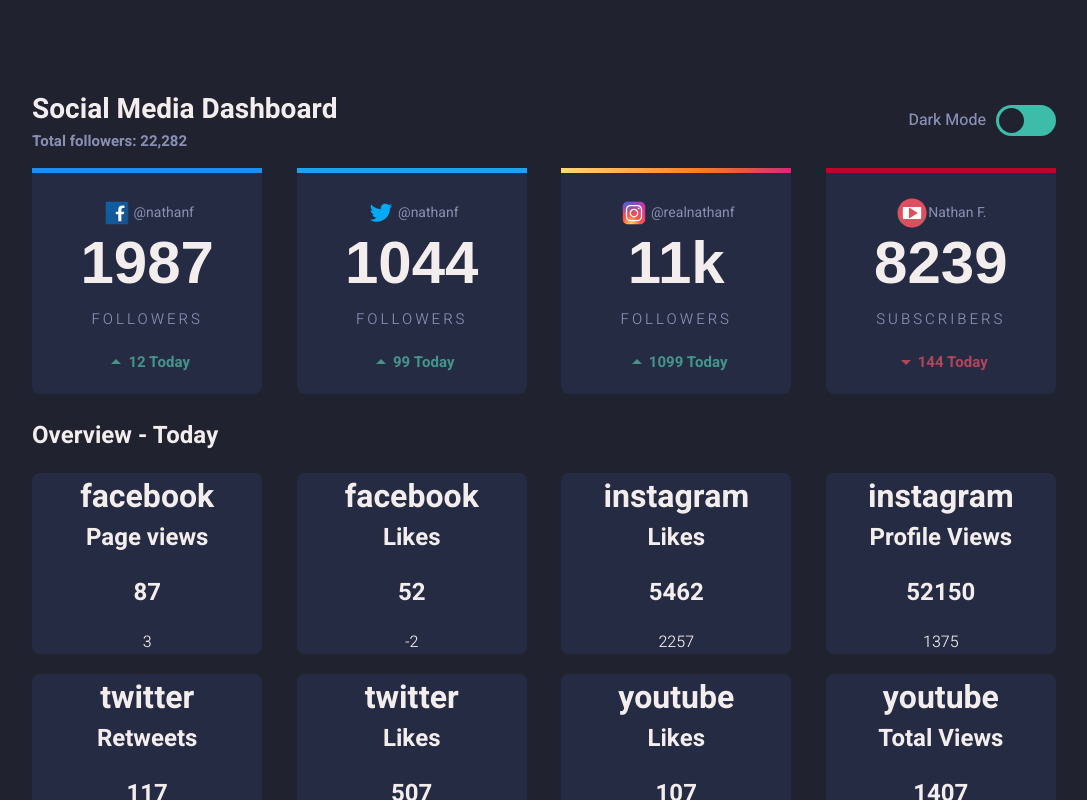
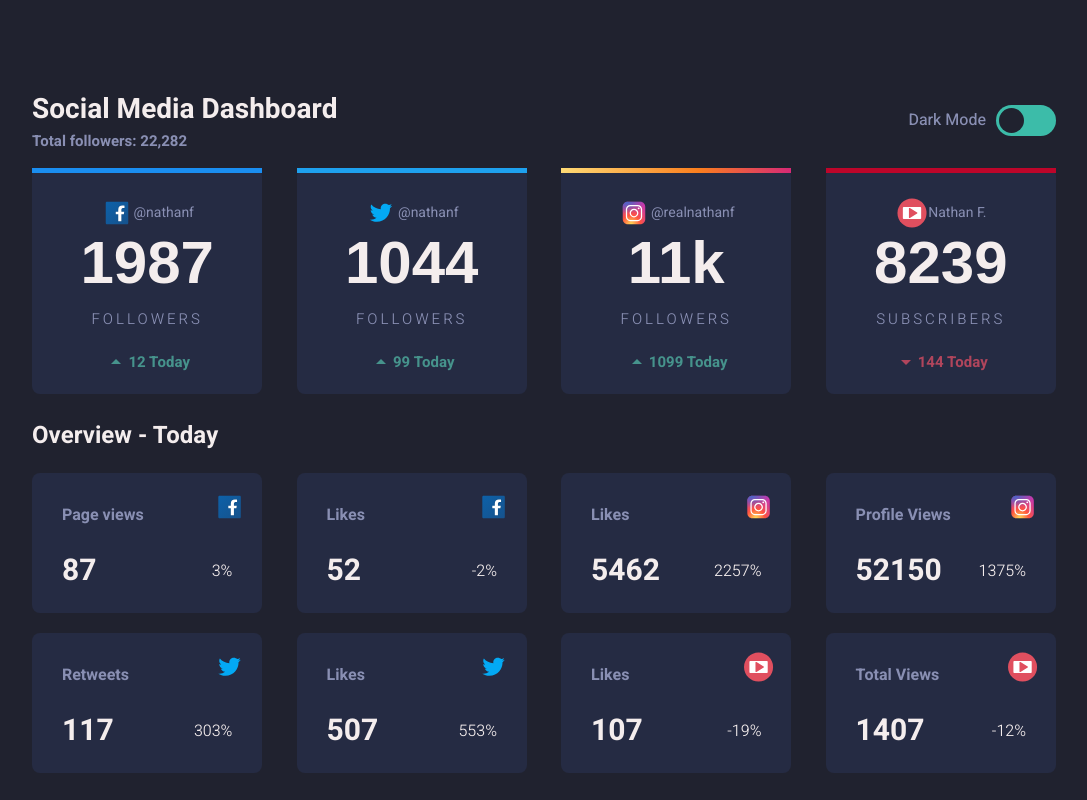
Before and after one commit to KacagoHollo/social-media-dashbord-react, a React (Create React App) app: page / in a window 1280 px wide. Shown: the whole page, without its empty margins (96-1183 px from the left). Built offline with nearby package versions, Linux system fonts and the light colour scheme; a web font is replaced by a local one.

Commit message:
overview card positions

```diff
--- a/src/App.css
+++ b/src/App.css
@@ -352,6 +352,7 @@ body div.overview div.main-two {
 }
 
 body div.overview div.main-two div.over {
+  position: relative;
   display: -webkit-box;
   display: -ms-flexbox;
   display: flex;
@@ -367,5 +368,68 @@ body div.overview div.main-two div.over {
           justify-content: center;
   width: 18vw;
   border-radius: 8px;
+  padding-bottom: 100px;
+}
+
+body div.overview div.main-two div.over h2.type {
+  position: absolute;
+  top: 30px;
+  left: 30px;
+  font-size: 16px;
+  font-weight: 700;
+  color: #898fb3;
+}
+
+body div.overview div.main-two div.over h2.amount {
+  position: absolute;
+  bottom: 0px;
+  left: 30px;
+  font-size: 30px;
+}
+
+body div.overview div.main-two div.over p {
+  position: absolute;
+  bottom: 30px;
+  right: 30px;
+}
+
+body div.overview div.main-two div.over h1 {
+  display: -webkit-box;
+  display: -ms-flexbox;
+  display: flex;
+  -webkit-box-align: center;
+      -ms-flex-align: center;
+          align-items: center;
+  -webkit-box-pack: end;
+      -ms-flex-pack: end;
+          justify-content: flex-end;
+  -ms-flex-wrap: wrap;
+      flex-wrap: wrap;
+  width: 100%;
+  margin-top: 10px;
+}
+
+body div.overview div.main-two div.over h1 span.icons {
+  display: -webkit-box;
+  display: -ms-flexbox;
+  display: flex;
+  -webkit-box-align: center;
+      -ms-flex-align: center;
+          align-items: center;
+  -webkit-box-pack: center;
+      -ms-flex-pack: center;
+          justify-content: center;
+  -ms-flex-wrap: wrap;
+      flex-wrap: wrap;
+  width: 18%;
+  height: 30px;
+  -webkit-transform: translate(-30%, 30%);
+          transform: translate(-30%, 30%);
+}
+
+body div.overview div.main-two div.over h1 span.icons svg {
+  width: 30px;
+  height: 30px;
+  text-align: center;
 }
 /*# sourceMappingURL=App.css.map */
--- a/src/App.scss
+++ b/src/App.scss
@@ -239,7 +239,6 @@
               font-size: 60px;
               font-family: 'Mukta Mahee', sans-serif;
               font-weight: 700;
-              // letter-spacing: 0.1em;
             }
             h1:nth-child(4) {
               font-weight: 300;
@@ -294,11 +293,8 @@
           flex-wrap: wrap;
           gap: 20px;
 
-          // h2 {
-          //   position: absolute;
-          // }
-
           div.over {
+            position: relative;
             display: flex;
             flex-direction: column;
             align-items: center;
@@ -306,6 +302,63 @@
 
             width: 18vw;
             border-radius: 8px;
+
+            padding-bottom: 100px;
+
+            h2.type {
+              position: absolute;
+              top: 30px;
+              left: 30px;
+
+
+              font-size: 16px;
+              font-weight: 700;
+              color: #898fb3;
+            }
+
+            h2.amount {
+              position: absolute;
+              bottom: 0px;
+              left: 30px;
+
+              font-size: 30px;
+            }
+
+            p {
+              position: absolute;
+              bottom: 30px;
+              right: 30px;
+            }
+
+            h1 {
+              display: flex;
+              align-items: center;
+              justify-content: flex-end;
+              flex-wrap: wrap;
+
+              width: 100%;
+
+              margin-top: 10px;
+
+              span.icons {
+                display: flex;
+                align-items: center;
+                justify-content: center;
+                flex-wrap: wrap;
+
+                width: 18%;
+                height: 30px;
+
+                transform: translate(-30%, 30%);
+
+              }
+              span.icons svg {
+                width: 30px;
+                height: 30px;
+                text-align: center;
+              }
+            }
+
           }
         }
 
--- a/src/components/Overview.jsx
+++ b/src/components/Overview.jsx
@@ -1,13 +1,24 @@
-import React from 'react'
+import React from 'react';
+import smIcons from '../data/smicons';
+import ArrowDropDownIcon from '@mui/icons-material/ArrowDropDown';
+import ArrowDropUpIcon from '@mui/icons-material/ArrowDropUp';
 
 function Overview({event}) {
+  console.log(event)
+  const platName = event.platform;
+
+  Intl.NumberFormat('en-US', {
+    notation: "compact",
+    maximumFractionDigits: 1
+  }).format(10000);
+
   return (
     <>
         <div className='over'>
-          <h1>{event.platform}</h1>
-          <h2>{event.type}</h2>
-          <h2>{event.amount}</h2>
-          <p>{event.modifier}</p>
+            <h1><span className='icons'>{smIcons[platName]}</span></h1>
+            <h2 className='type'>{event.type}</h2>
+            <h2 className='amount'>{event.amount}</h2>
+            <p>{event.modifier + "%"}</p>
         </div>
     </>
   )
```
Also changed, not shown: 1 other file (tests, documents, lock files or other folders).
